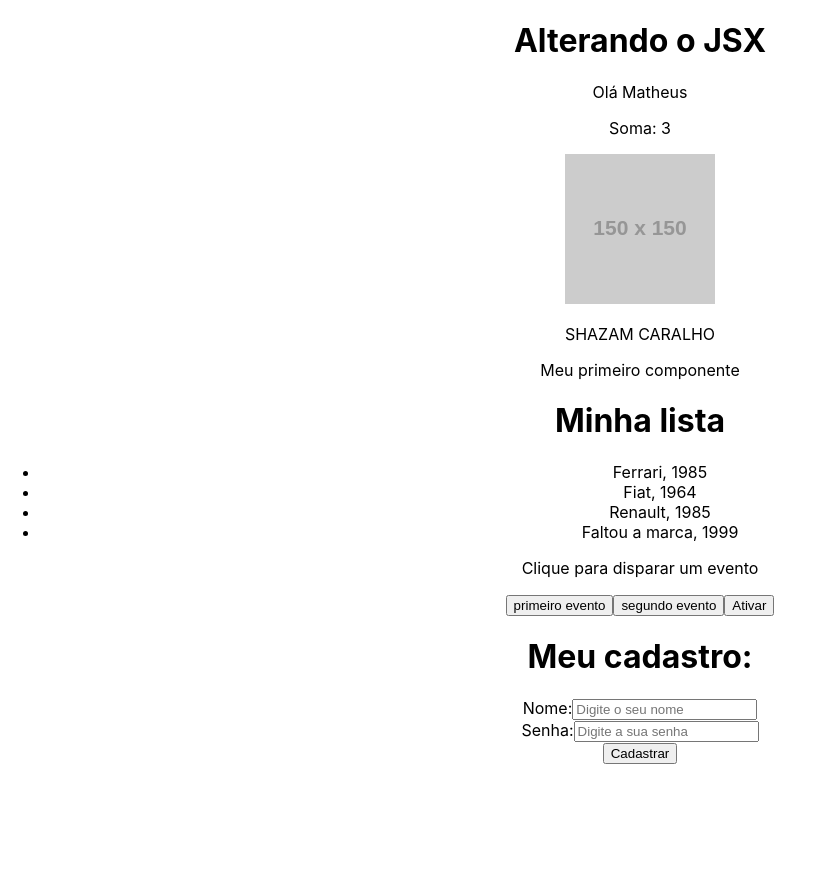
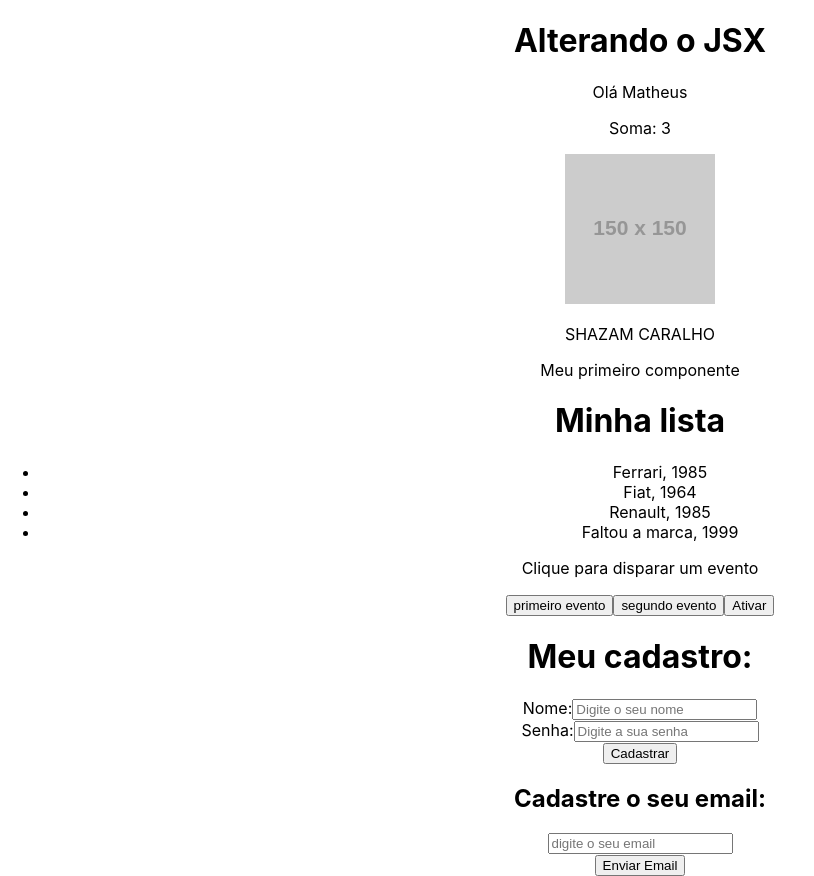
Before and after one commit to naironluiz/testecards, a React (Create React App) app in the folder testecards/: page / in a window 1280 px wide. Shown: the whole page, without its empty margins (0-814 px from the left). Before the commit the page ends 800 px from the top, so only its background shows below. Built offline with nearby package versions, Linux system fonts and the light colour scheme.

Commit message:
Criando componente para renderização condicional

```diff
--- a/testecards/src/App.js
+++ b/testecards/src/App.js
@@ -4,6 +4,7 @@ import HelloWord from "./components/HelloWord";
 import List from "./components/List";
 import Evento from "./components/Evento";
 import Form from "./components/Form";
+import Condicional from "./components/Condicional";
 
 function App() {
   /* Interpolação de variaveis
@@ -30,6 +31,7 @@ function App() {
       <List />
       <Evento />
       <Form />
+      <Condicional />
     </div>
   );
 }
--- /dev/null
+++ b/testecards/src/components/Condicional.js
@@ -0,0 +1,19 @@
+import { useState } from "react";
+
+const Condicional = () => {
+  function enviarEmail(e) {
+    e.preventDefault();
+    console.log("Enviar email");
+  }
+  return (
+    <div>
+      <h2>Cadastre o seu email:</h2>
+      <form action="">
+        <input type="email" name="" id="" placeholder="digite o seu email" />
+      </form>
+      <button onClick={enviarEmail}>Enviar Email</button>
+    </div>
+  );
+};
+
+export default Condicional;
```
